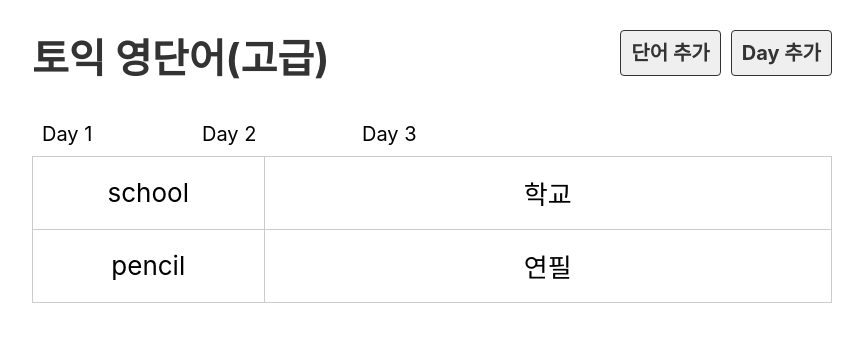
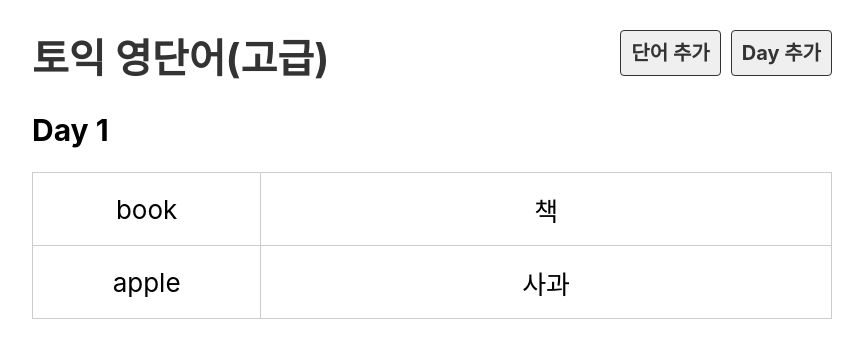
Before and after one commit to ju36380/enBook, a React (Create React App) app: page /day/1 in a window 1280 px wide. Shown: the top 358 px of the page, without its empty margins (208-1071 px from the left). Built offline with nearby package versions, Linux system fonts and the light colour scheme.

Commit message:
[update] 라우터 구현 react-router-dom

```diff
--- a/package.json
+++ b/package.json
@@ -8,6 +8,7 @@
     "@testing-library/user-event": "^13.5.0",
     "react": "^18.2.0",
     "react-dom": "^18.2.0",
+    "react-router-dom": "^5.2.0",
     "react-scripts": "5.0.1",
     "web-vitals": "^2.1.4"
   },
--- a/src/App.js
+++ b/src/App.js
@@ -1,15 +1,29 @@
 import Day from "./component/Day";
 import DayList from "./component/DayList";
 import Header from "./component/Header";
+import {BrowserRouter, Route, Switch} from 'react-router-dom';
+import EmptyPage from "./component/EmptyPage";
 
 function App() {
 
   return (
-    <div className="App">
-      <Header />
-      <DayList />
-      <Day />
-    </div>
+    <BrowserRouter>
+      <div className="App">
+        <Header />
+        <Switch>
+          <Route exact path="/">
+            <DayList />
+          </Route>
+          <Route path="/day/:day">
+            <Day />
+          </Route>
+          <Route>
+            <EmptyPage />
+          </Route>
+        </Switch>
+
+      </div>
+    </BrowserRouter>
   );
 }
 
--- a/src/component/Day.js
+++ b/src/component/Day.js
@@ -1,15 +1,16 @@
 import dummy from "../db/data.json";
+import {useParams} from "react-router-dom";
 
 export default function Day(){
 
-    const day = 3;
+    const {day} = useParams();
     const wordList = dummy.words.filter(word => (
-        word.day === day
+        word.day === Number(day)
     ));
-    console.log(wordList);
 
     return (
         <>
+            <h2>Day {day}</h2>
             <table>
                 <tbody>
                     {wordList.map(word => (
--- a/src/component/DayList.js
+++ b/src/component/DayList.js
@@ -1,3 +1,4 @@
+import { Link } from "react-router-dom";
 import dummy from "../db/data.json";
 
 export default function DayList() {
@@ -5,7 +6,7 @@
         <ul className="list_day">
             {dummy.days.map(day => (
                 <li key={day.id}>
-                    Day {day.day}
+                    <Link to={`/day/${day.day}`}>Day{day.day}</Link>
                 </li>
             ))}
         </ul>
--- /dev/null
+++ b/src/component/EmptyPage.js
@@ -0,0 +1,10 @@
+import { Link } from "react-router-dom";
+
+export default function EmptyPage(){
+    return (
+        <>
+            <h2>잘못된 접근입니다.</h2>
+            <Link to="/">돌아가기</Link>
+        </>
+    );
+}
--- a/src/component/Header.js
+++ b/src/component/Header.js
@@ -1,8 +1,10 @@
+import { Link } from "react-router-dom";
+
 export default function Header() {
     return (
         <div className="header">
             <h1>
-                <a>토익 영단어(고급)</a>
+                <Link to="/">토익 영단어(고급)</Link>
             </h1>
             <div className="menu">
                 <a href="#x" className="link">
```
Also changed, not shown: 1 other file (tests, documents, lock files or other folders).
